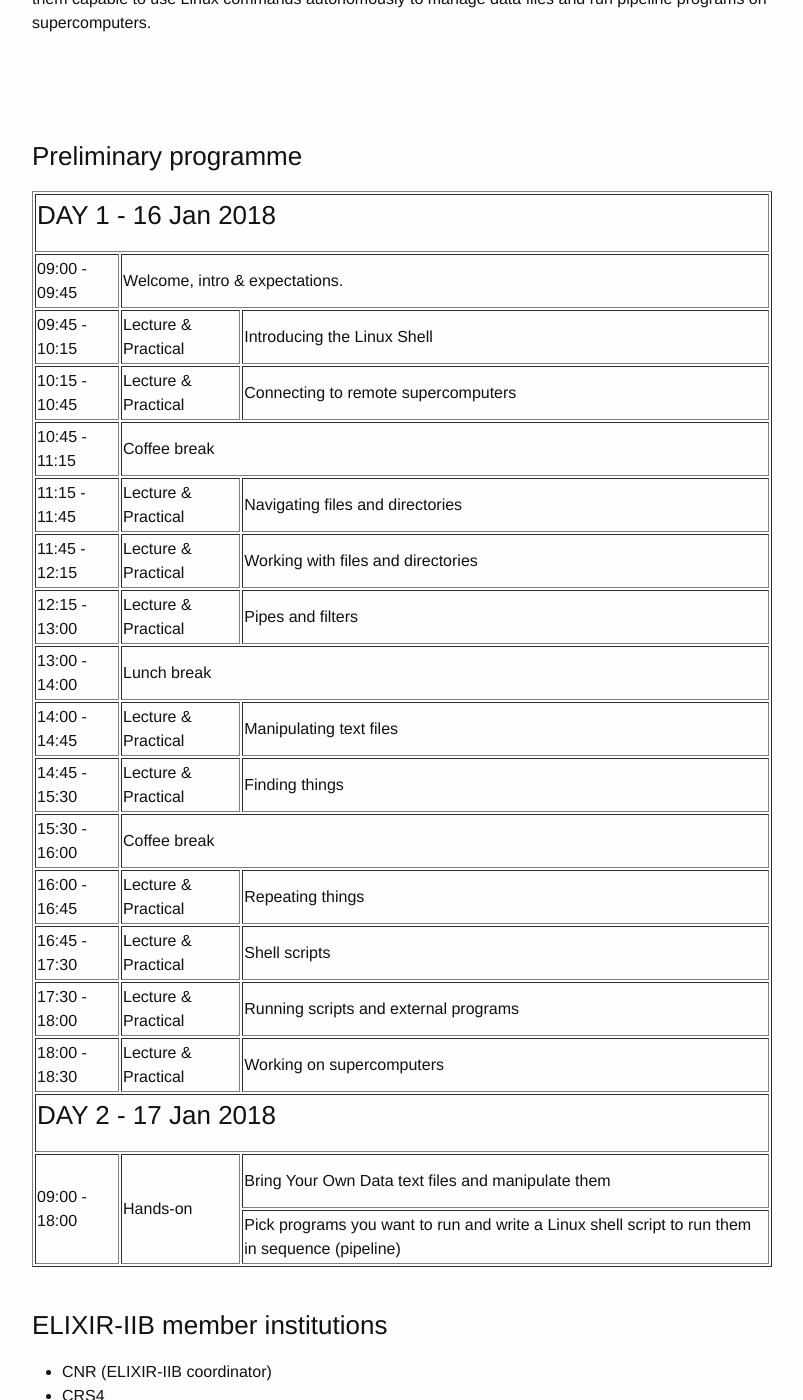
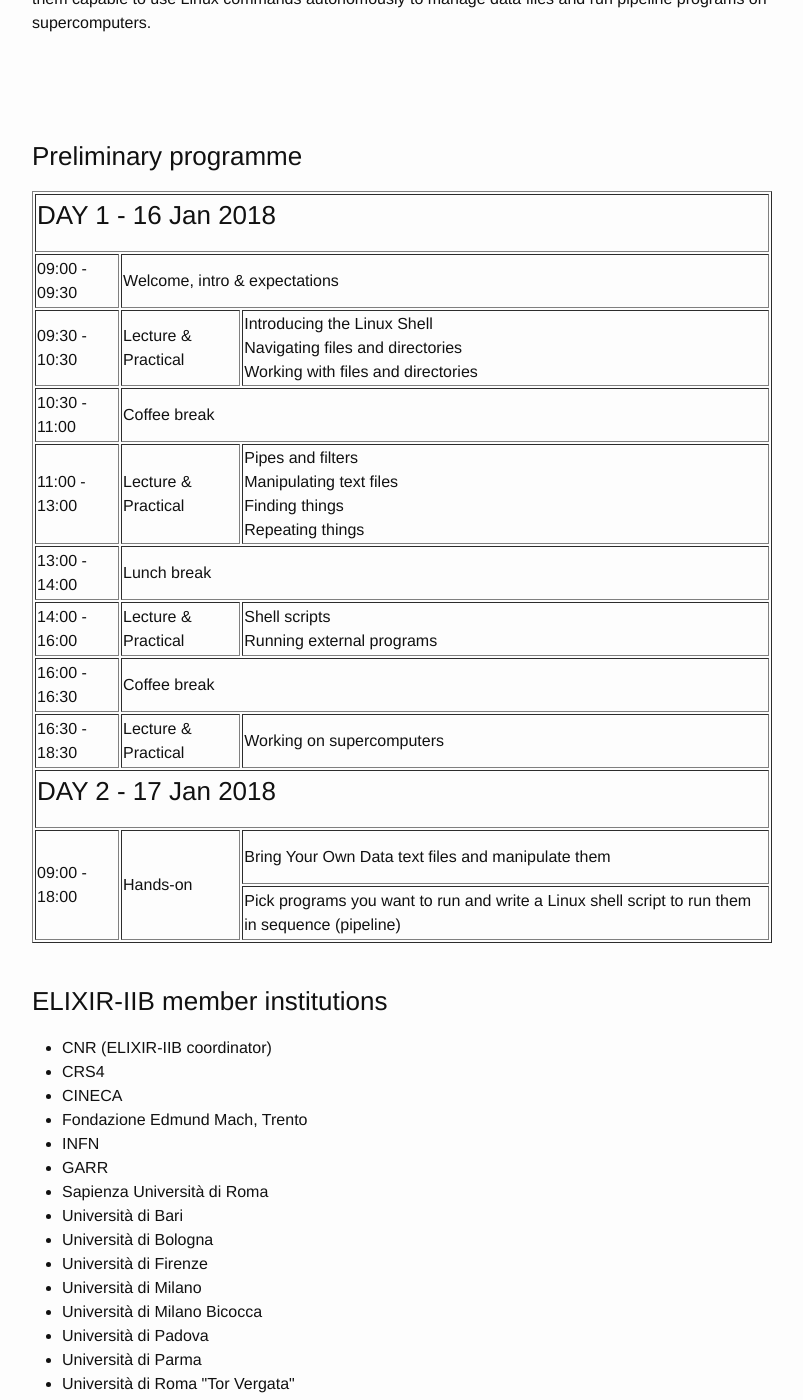
Before and after one commit to ELIXIR-IIB-training/website, a Jekyll site: the page built from _posts/2018-01-16-Linux-Shell-Roma.md, in a window 1280 px wide and 1400 px high, scrolled down 2443 px. Shown: the whole window, without its empty margins (238-1041 px from the left). Built offline with Jekyll 4.4.1, drawn with Linux system fonts in a browser that asks for light colours; some of the changed text lies outside the part shown.

Commit message:
Date update

```diff
--- a/_posts/2018-01-16-Linux-Shell-Roma.md
+++ b/_posts/2018-01-16-Linux-Shell-Roma.md
@@ -5,9 +5,6 @@ date_start:   2018-01-16
 date_end:   2018-01-17
 venue: Roma, Italy
 description: Biological big data increasingly require supercomputers for their processing and analysis. Running high-throughput (HTP) bioinformatics data pipelines on supercomputing machines requires advanced Linux shell command line and scripting skills. In this two-day course, we will introduce  the Linux shell and, on day one, we will show how to navigate and work with files and directories, how to combine commands to do new things, how to perform the same actions on many different files, how to filter and selectively extract data from tables, and how to find objects in files. Moreover, we will show how to connect to a remote supercomputer and how to utilise a supercomputing environment to analyse big amount of biological data, run simple shell scripts and bioinformatics pipelines. Day 2 will be wholly practical.
-
-
-
 
 ---
 
@@ -102,86 +99,54 @@ The course is directed to biologists with little or no experience in Linux shell
 <br>
 
 
-
-
 ### Preliminary programme
-
 
 <table border="1">
 <tr>
    <td colspan="4"><h3>DAY 1 - 16 Jan 2018</h3></td>
 </tr>
 <tr>
-   <td height="50">09:00 - 09:45</td>
-   <td colspan="3" height="50">Welcome, intro & expectations.</td>
+   <td height="50">09:00 - 09:30</td>
+   <td colspan="3" height="50">Welcome, intro & expectations</td>
 </tr>
 <tr>
-   <td height="50">09:45 - 10:15</td>
+   <td height="50">09:30 - 10:30</td>
    <td height="50">Lecture & Practical</td>
-   <td height="50">Introducing the Linux Shell</td>
+   <td height="50">Introducing the Linux Shell<br>
+   Navigating files and directories<br>
+   Working with files and directories
+	</td>
 </tr>
 <tr>
-   <td height="50">10:15 - 10:45</td>
-   <td height="50">Lecture & Practical</td>
-   <td height="50">Connecting to remote supercomputers</td>
-</tr>
-<tr>
-   <td height="50">10:45 - 11:15</td>
+   <td height="50">10:30 - 11:00</td>
    <td colspan="3" height="50">Coffee break</td>
 </tr>
 <tr>
-   <td height="50">11:15 - 11:45</td>
+   <td height="50">11:00 - 13:00</td>
    <td height="50">Lecture & Practical</td>
-   <td height="50">Navigating files and directories</td>
-</tr>
-<tr>
-   <td height="50">11:45 - 12:15</td>
-   <td height="50">Lecture & Practical</td>
-   <td height="50">Working with files and directories</td>
-</tr>
-<tr>
-   <td height="50">12:15 - 13:00</td>
-   <td height="50">Lecture & Practical</td>
-   <td height="50">Pipes and filters</td>
+   <td height="50">Pipes and filters<br>
+   				Manipulating text files<br>
+   				Finding things<br>
+   				Repeating things
+   </td>
 </tr>
 <tr>
    <td height="50">13:00 - 14:00</td>
    <td colspan="3" height="50">Lunch break </td>
 </tr>
 <tr>
-  <td height="50">14:00 - 14:45</td>
+  <td height="50">14:00 - 16:00</td>
   <td height="50">Lecture & Practical</td>
-  <td height="50">Manipulating text files
-</td>
+  <td height="50"> Shell scripts<br>
+  	Running external programs
+  </td>
 </tr>
 <tr>
-  <td height="50">14:45 - 15:30</td>
-  <td height="50">Lecture & Practical</td>
-  <td height="50">Finding things</td>
-</tr>
-<tr>
-   <td height="50">15:30 - 16:00</td>
+   <td height="50">16:00 - 16:30</td>
    <td colspan="3" height="50">Coffee break</td>
 </tr>
 <tr>
-  <td height="50">16:00 - 16:45</td>
-  <td height="50">Lecture & Practical</td>
-  <td height="50">Repeating things</td>
-</tr>
-<tr>
-  <td height="50">16:45 - 17:30</td>
-  <td height="50">Lecture & Practical</td>
-  <td height="50">Shell scripts
-  </td>
-</tr>
-<tr>
-  <td height="50">17:30 - 18:00</td>
-  <td height="50">Lecture & Practical</td>
-  <td height="50">Running scripts and external programs
-</td>
-</tr>
-<tr>
-  <td height="50">18:00 - 18:30</td>
+  <td height="50">16:30 - 18:30</td>
   <td height="50">Lecture & Practical</td>
   <td height="50">Working on supercomputers
 </td>
```
Also changed, not shown: other parts of _posts/2018-01-16-Linux-Shell-Roma.md (+1 -1 lines).
